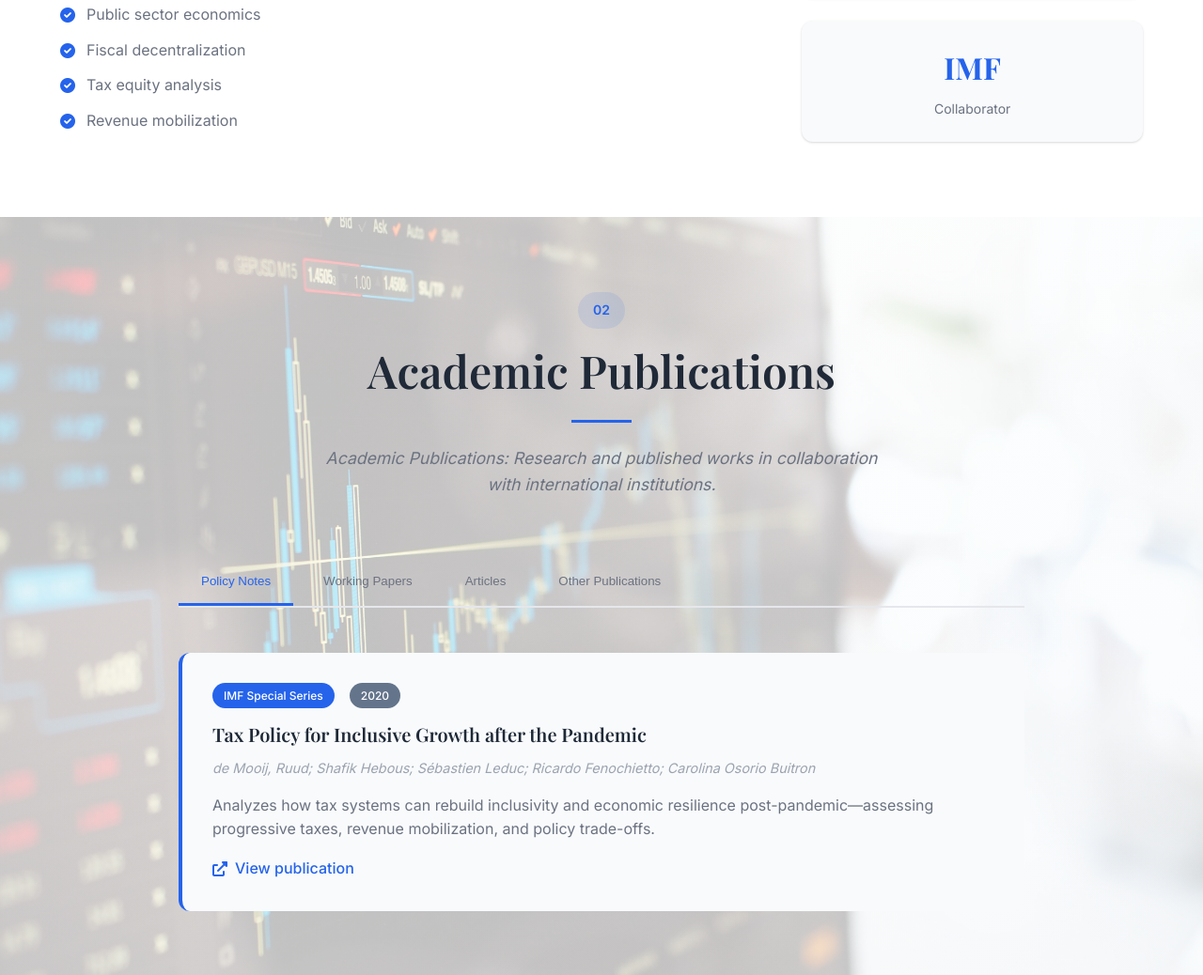
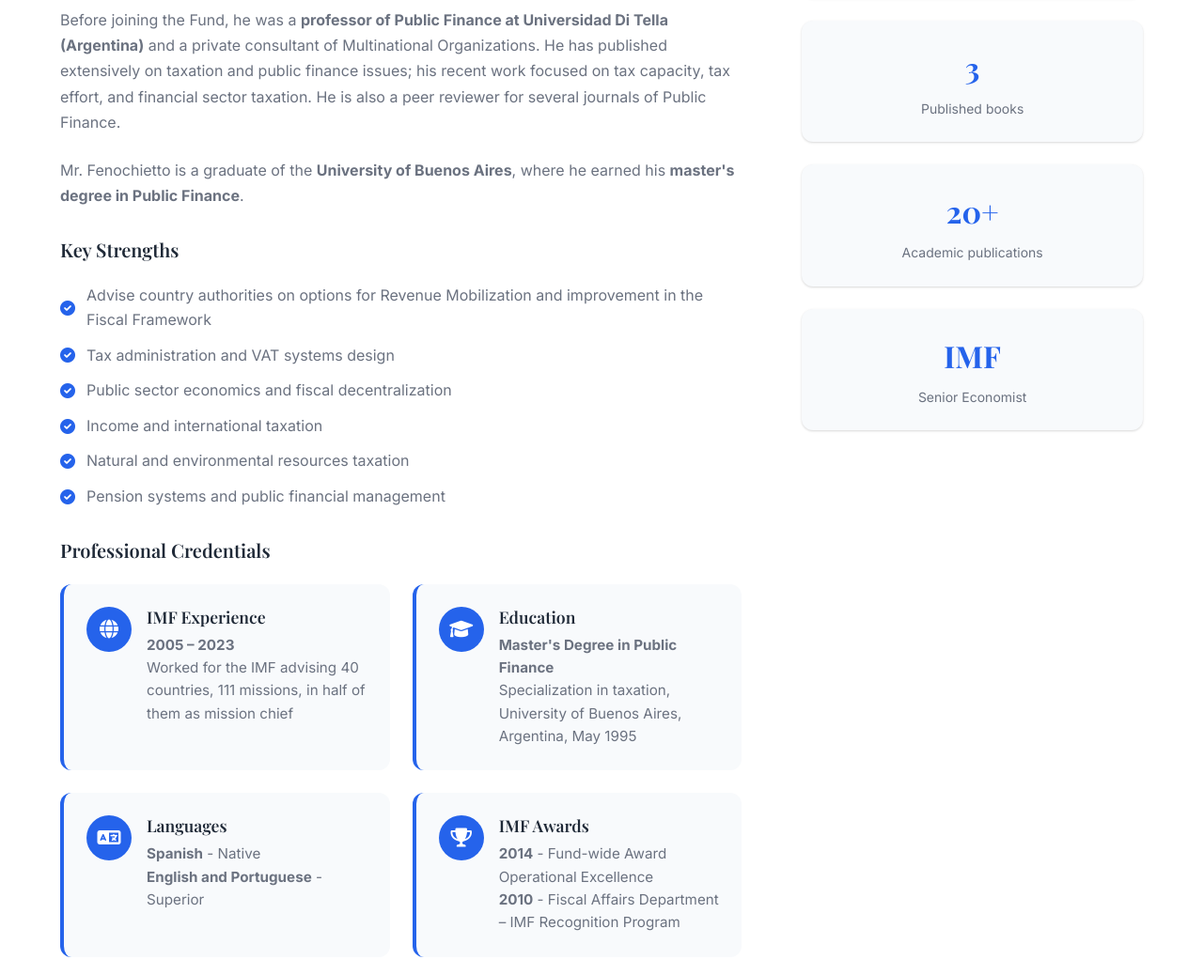
Before and after one commit to djpinto2/ricardofenochietto.com, a plain HTML site: page index.html in a window 1280 px wide. Shown: the part 1522-2560 px from the top of the page at 94% size. Drawn offline with nearby package versions, Linux system fonts and the light colour scheme.

Commit message:
feat: Expand About section with detailed Ricardo Fenochietto information - Add comprehensive professional credentials section - Include IMF experience, awards, and global reach - Update statistics with 40+ countries and 111 missions - Enhance responsive design for new credentials grid - Remove temporary HTML file

```diff
--- a/index.html
+++ b/index.html
@@ -99,30 +99,87 @@
                 <div class="about-text">
                     <div class="about-intro">
                         <p class="lead">
-                            <strong>Ricardo Fenochietto</strong> is an Argentine economist, author and international tax policy expert with a distinguished career in public finance.
+                            <strong>Ricardo Fenochietto</strong> is an International Consultant on Taxes and Fiscal Issues and author with a distinguished career in public finance.
                         </p>
                     </div>
 
                     <div class="about-details">
                         <p>
-                            He has worked extensively with the <strong>International Monetary Fund (IMF)</strong> and other global organizations, contributing to fiscal policy reforms, tax equity analysis, and VAT system design across Latin America and beyond.
+                            He has worked extensively with the <strong>International Monetary Fund (IMF)</strong> and other international organizations, contributing to fiscal policy reforms around the world. With over <strong>25 years of experience</strong> in both academic and policy roles, Fenochietto is known for combining technical rigor with practical insights—especially in the areas of <strong>tax administration, public sector economics, and fiscal decentralization</strong>.
                         </p>
 
                         <p>
-                            With over <strong>25 years of experience</strong> in both academic and policy roles, Fenochietto is known for combining technical rigor with practical insights—especially in the areas of <strong>tax administration, public sector economics, and fiscal decentralization</strong>.
+                            He was <strong>Senior Economist of the Tax Policy Division of the Fiscal Affairs Department in the International Monetary Fund until September 2023</strong>. He has advised more than <strong>40 countries (in 111 missions)</strong> in Latin America, Eastern Europe, Africa, Middle East, East and Southeast Asia on capacity development in fiscal policy and tax administration issues including income and international taxation, VAT, excises, natural and environmental resources taxation, pension systems, and public financial management.
+                        </p>
+
+                        <p>
+                            Before joining the Fund, he was a <strong>professor of Public Finance at Universidad Di Tella (Argentina)</strong> and a private consultant of Multinational Organizations. He has published extensively on taxation and public finance issues; his recent work focused on tax capacity, tax effort, and financial sector taxation. He is also a peer reviewer for several journals of Public Finance.
+                        </p>
+
+                        <p>
+                            Mr. Fenochietto is a graduate of the <strong>University of Buenos Aires</strong>, where he earned his <strong>master's degree in Public Finance</strong>.
                         </p>
                     </div>
 
                     <div class="expertise">
-                        <h3>Areas of Expertise</h3>
+                        <h3>Key Strengths</h3>
                         <ul class="expertise-list">
-                            <li><i class="fas fa-check-circle"></i> Fiscal and tax policy</li>
-                            <li><i class="fas fa-check-circle"></i> VAT systems and tax administration</li>
-                            <li><i class="fas fa-check-circle"></i> Public sector economics</li>
-                            <li><i class="fas fa-check-circle"></i> Fiscal decentralization</li>
-                            <li><i class="fas fa-check-circle"></i> Tax equity analysis</li>
-                            <li><i class="fas fa-check-circle"></i> Revenue mobilization</li>
+                            <li><i class="fas fa-check-circle"></i> Advise country authorities on options for Revenue Mobilization and improvement in the Fiscal Framework</li>
+                            <li><i class="fas fa-check-circle"></i> Tax administration and VAT systems design</li>
+                            <li><i class="fas fa-check-circle"></i> Public sector economics and fiscal decentralization</li>
+                            <li><i class="fas fa-check-circle"></i> Income and international taxation</li>
+                            <li><i class="fas fa-check-circle"></i> Natural and environmental resources taxation</li>
+                            <li><i class="fas fa-check-circle"></i> Pension systems and public financial management</li>
                         </ul>
+                    </div>
+
+                    <div class="credentials">
+                        <h3>Professional Credentials</h3>
+                        <div class="credentials-grid">
+                            <div class="credential-item">
+                                <div class="credential-icon">
+                                    <i class="fas fa-globe"></i>
+                                </div>
+                                <div class="credential-content">
+                                    <h4>IMF Experience</h4>
+                                    <p><strong>2005 – 2023</strong><br>
+                                    Worked for the IMF advising 40 countries, 111 missions, in half of them as mission chief</p>
+                                </div>
+                            </div>
+
+                            <div class="credential-item">
+                                <div class="credential-icon">
+                                    <i class="fas fa-graduation-cap"></i>
+                                </div>
+                                <div class="credential-content">
+                                    <h4>Education</h4>
+                                    <p><strong>Master's Degree in Public Finance</strong><br>
+                                    Specialization in taxation, University of Buenos Aires, Argentina, May 1995</p>
+                                </div>
+                            </div>
+
+                            <div class="credential-item">
+                                <div class="credential-icon">
+                                    <i class="fas fa-language"></i>
+                                </div>
+                                <div class="credential-content">
+                                    <h4>Languages</h4>
+                                    <p><strong>Spanish</strong> - Native<br>
+                                    <strong>English and Portuguese</strong> - Superior</p>
+                                </div>
+                            </div>
+
+                            <div class="credential-item">
+                                <div class="credential-icon">
+                                    <i class="fas fa-trophy"></i>
+                                </div>
+                                <div class="credential-content">
+                                    <h4>IMF Awards</h4>
+                                    <p><strong>2014</strong> - Fund-wide Award Operational Excellence<br>
+                                    <strong>2010</strong> - Fiscal Affairs Department – IMF Recognition Program</p>
+                                </div>
+                            </div>
+                        </div>
                     </div>
                 </div>
 
@@ -130,6 +187,14 @@
                     <div class="stat-card">
                         <div class="stat-number">25+</div>
                         <div class="stat-label">Years of experience</div>
+                    </div>
+                    <div class="stat-card">
+                        <div class="stat-number">40+</div>
+                        <div class="stat-label">Countries advised</div>
+                    </div>
+                    <div class="stat-card">
+                        <div class="stat-number">111</div>
+                        <div class="stat-label">IMF missions</div>
                     </div>
                     <div class="stat-card">
                         <div class="stat-number">3</div>
@@ -141,7 +206,7 @@
                     </div>
                     <div class="stat-card">
                         <div class="stat-number">IMF</div>
-                        <div class="stat-label">Collaborator</div>
+                        <div class="stat-label">Senior Economist</div>
                     </div>
                 </div>
             </div>
--- a/styles.css
+++ b/styles.css
@@ -414,6 +414,63 @@
 
 .expertise-list i {
     color: var(--primary-color);
+}
+
+.credentials {
+    margin-top: 2rem;
+}
+
+.credentials h3 {
+    margin-bottom: 1.5rem;
+    color: var(--text-primary);
+    font-size: 1.25rem;
+}
+
+.credentials-grid {
+    display: grid;
+    grid-template-columns: repeat(2, 1fr);
+    gap: 1.5rem;
+}
+
+.credential-item {
+    display: flex;
+    align-items: flex-start;
+    gap: 1rem;
+    padding: 1.5rem;
+    background: var(--background-alt);
+    border-radius: var(--border-radius);
+    border-left: 4px solid var(--primary-color);
+    transition: var(--transition);
+}
+
+.credential-item:hover {
+    transform: translateY(-2px);
+    box-shadow: var(--shadow-medium);
+}
+
+.credential-icon {
+    flex-shrink: 0;
+    width: 3rem;
+    height: 3rem;
+    background: var(--primary-color);
+    border-radius: 50%;
+    display: flex;
+    align-items: center;
+    justify-content: center;
+    color: white;
+    font-size: 1.25rem;
+}
+
+.credential-content h4 {
+    margin-bottom: 0.5rem;
+    color: var(--text-primary);
+    font-size: 1.1rem;
+}
+
+.credential-content p {
+    color: var(--text-secondary);
+    line-height: 1.6;
+    font-size: 0.95rem;
 }
 
 .about-stats {
@@ -1013,6 +1070,11 @@
         gap: 2rem;
     }
 
+    .credentials-grid {
+        grid-template-columns: 1fr;
+        gap: 1.5rem;
+    }
+
     .tab-buttons {
         justify-content: center;
     }
@@ -1040,6 +1102,15 @@
 
     .about-stats {
         grid-template-columns: repeat(2, 1fr);
+    }
+
+    .credentials-grid {
+        grid-template-columns: 1fr;
+        gap: 1rem;
+    }
+
+    .credential-item {
+        padding: 1rem;
     }
 
     .tab-buttons {
```
Also changed, not shown: AboutRicardoFenochiettosectionyoucanpasteinto.html (deleted, +0 -1 lines), 1 other file.
